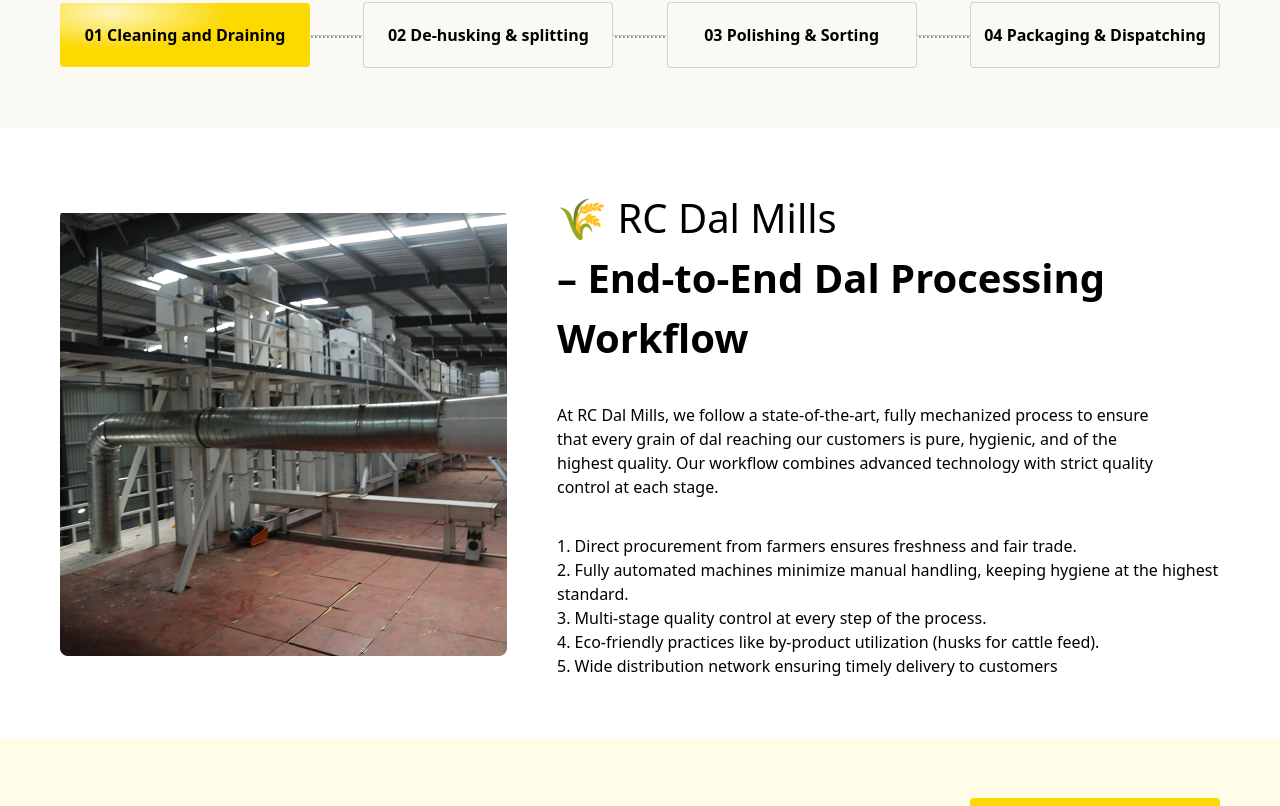
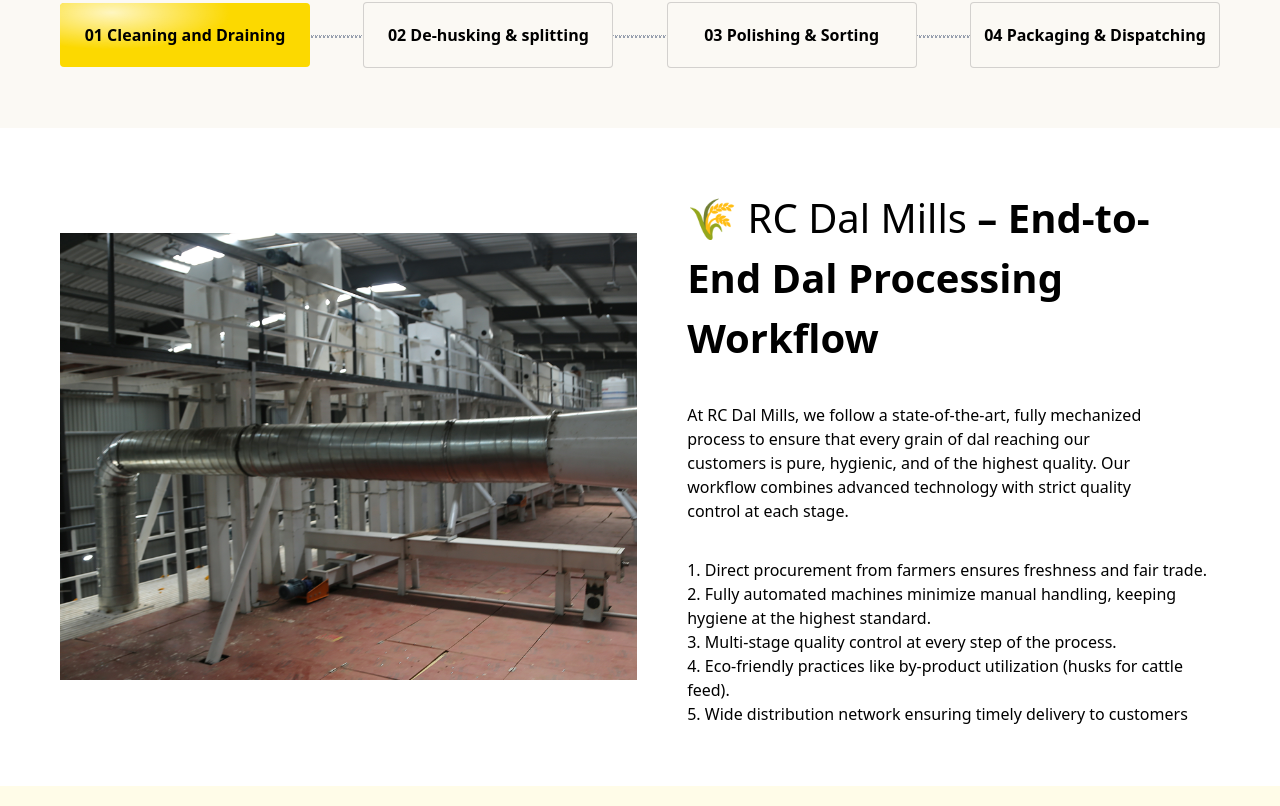
Before and after one commit to piyushpaliwalcodes/rc, a Next.js app: page /machines in a window 1280 px wide. Shown: the part 1154-1960 px from the top of the page. Built offline with nearby package versions, Linux system fonts and the light colour scheme.

Commit message:
machine second step enhanced

```diff
--- a/app/machines/page.tsx
+++ b/app/machines/page.tsx
@@ -22,11 +22,11 @@
 
 const Endtoend = () =>
 {
-    return <div className="flex gap-6 md:gap-[50px] px-4 md:px-[60px] py-6 md:py-[60px]  text-black items-center">
-    <img src="/images/machine.png" className="w-[447px] h-[447px]"/>
-    <div className="flex flex-col gap-[35px]">
+    return <div className="flex justify-between gap-6 md:gap-[50px] px-4 md:px-[60px] py-6 md:py-[60px]  text-black items-center">
+    <img src="/images/machine.png" className="w-[650px] h-[447px] object-cover"/>
+    <div className="flex flex-col gap-[35px] w-[600px] ">
         <h1 className="text-[40px]">🌾 RC Dal Mills
-       <br/><span className="font-bold">– End-to-End Dal Processing Workflow</span> </h1>
+       <span className="font-bold"> – End-to-End Dal Processing Workflow</span> </h1>
        <p className="w-[90%]">At RC Dal Mills, we follow a state-of-the-art, fully mechanized process to ensure that every grain of dal reaching our customers is pure, hygienic, and of the highest quality. Our workflow combines advanced technology with strict quality control at each stage.</p>
        <ol className="list-decimal list-inside" type="1">
        <li>Direct procurement from farmers ensures freshness and fair trade.</li>
```
